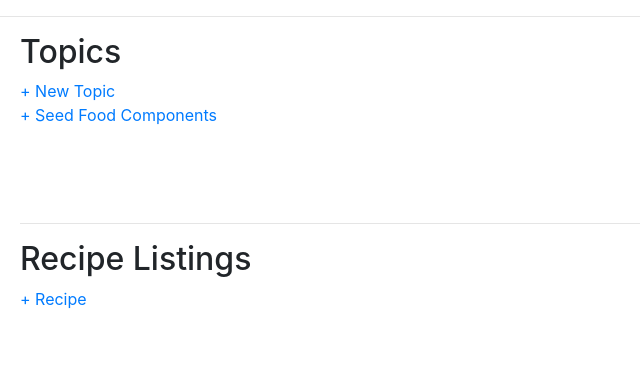
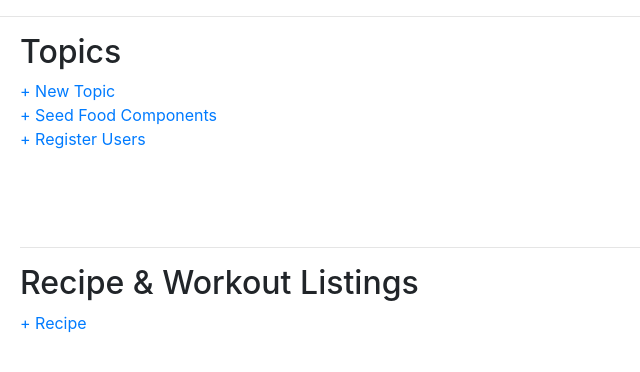
Before and after one commit to techcoachdiy/capstone-render, a Django app: page / in a window 1280 px wide. Shown: the part 78-450 px from the top of the page, without its empty margins (0-640 px from the left). Run offline with Django 5.2, Linux system fonts and the light colour scheme; the visitor is signed in with stand-in values (Sample User, id 1); data that the repository does not hold is empty; some libraries are stand-ins or nearby versions.

Commit message:
Add admin-only user creation and update UI links

```diff
--- a/womenhealth/templates/womenhealth/index.html
+++ b/womenhealth/templates/womenhealth/index.html
@@ -6,6 +6,8 @@
         <a href="{% url 'topic_entry' %}">+ New Topic </a>
         <br>
         <a href="{% url 'bulk_foodcomponent_entry' %}">+ Seed Food Components</a>
+        <br>
+        <a href="{% url 'register' %}">+ Register Users </a>
     {% endif %}
 
     <div class = "container my-5">
@@ -18,7 +20,7 @@
     </div>
 
     <hr>
-    <h2>Recipe Listings</h2>
+    <h2>Recipe & Workout Listings</h2>
     {% if user.is_authenticated %}
         <a href="{% url 'recipe_entry' %}">+ Recipe </a>
     {% endif %}
--- a/womenhealth/views.py
+++ b/womenhealth/views.py
@@ -27,7 +27,16 @@ class LogoutView(DjangoLogoutView):
 
 User = get_user_model()
 
+def is_staff(user):
+    return user.is_staff
+
+@user_passes_test(is_staff)
 def register(request):
+    if not is_staff(request.user):
+        return render(request, "womenhealth/register.html",{
+            "message": "You are not allowed to access this page."
+        })
+
     if request.method == "POST":
         username = request.POST["username"]
         email = request.POST["email"]
@@ -43,15 +52,17 @@ def register(request):
         # Attempt to create new user
         try:
             user = User.objects.create_user(username, email, password)
-            user.save()
+            #user.save()
         except IntegrityError:
             return render(request, "womenhealth/register.html", {
                 "message": "Username already taken."
             })
-        login(request, user)
-        return redirect("index")
-    else:
-        return render(request, "womenhealth/register.html")
+        #login(request, user)
+        return render(request, "womenhealth/register.html", {
+            "message": "User created successfully."
+        })
+
+    return render(request, "womenhealth/register.html")
 
 #list all topics & recipes
 def index(request):
@@ -78,9 +89,6 @@ def topic_page(request, topic_slug):
         "entry": main_entry,
         "entry_html": main_entry_html
     })
-
-def is_staff(user):
-    return user.is_staff
 
 @login_required
 @user_passes_test(is_staff)
```
